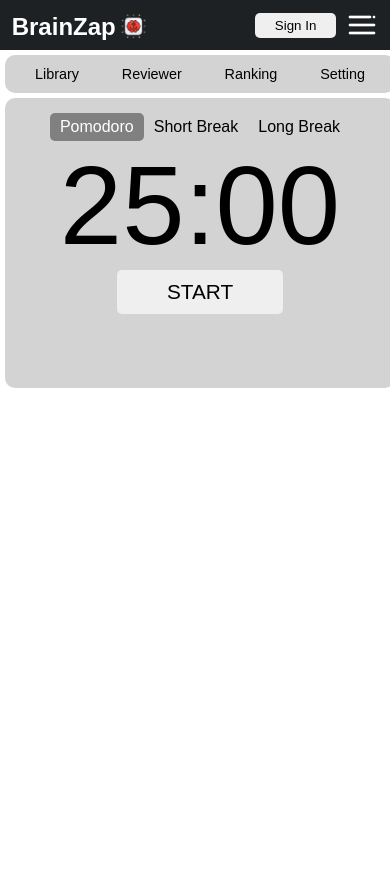
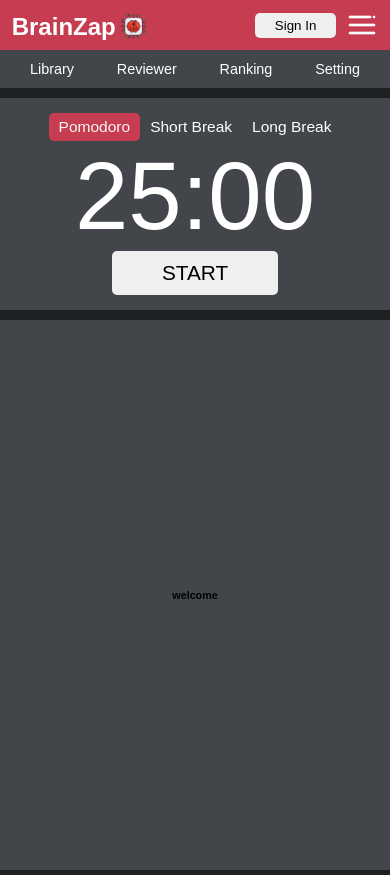
Before and after one commit to jomlx/BrainZap, a React (Vite) app in the folder react-app/: page / in a window 390 px wide. Before the commit the page ends 844 px from the top, so only its background shows below. Built offline with nearby package versions, Linux system fonts and the light colour scheme.

Commit message:
Fix Layout

```diff
--- /dev/null
+++ b/react-app/src/App.css
@@ -0,0 +1,100 @@
+* {
+    margin: 0;
+    padding: 0;
+    font-family: 'Poppins', sans-serif;
+    box-sizing: border-box;
+}
+
+button {
+    padding: 5px 20px;
+    border-radius: 5px;
+    border: none;
+}
+
+button:focus {
+    outline: none;
+}
+
+body {
+    width: 100%;
+    background-color: #1e2124;
+    min-height: 100vh;
+    display: flex;
+    flex-direction: column;
+}
+
+main {
+  width: 100%;
+  display: flex;
+  flex-direction: row;
+  justify-content: center;
+  gap: 10px;
+}
+
+/* Sidebar (left column) */
+.left {
+  display: flex;
+  flex-direction: column;
+  width: 400px;
+  margin-left: 20px;
+}
+
+/* Right content (Library) */
+.right {
+  flex: 1;
+  max-width: 700px;
+  margin-right: 20px;
+  display: flex;
+  justify-content: center;
+  align-items: center;
+}
+
+@media screen and (max-width: 900px) {
+  main {
+    width: 100%;
+    display: flex;
+    flex-direction: column;
+    justify-content: center;
+    align-items: center;
+    gap: 0;
+  }
+
+  .left {
+    width: 100%;
+    margin: 0;
+    display: flex;
+    flex-direction: column;
+
+  }
+
+  .right {
+    width: 100%;
+    margin: 0;
+    max-width: 700px;
+    display: flex;
+  }
+}
+
+@media screen and (max-width: 480px) {
+  main {
+    width: 100%;
+    display: flex;
+    flex-direction: column;
+    align-items: center;
+  }
+
+  .left {
+    width: 100%;
+    margin: 0;
+    display: flex;
+    flex-direction: column;
+
+  }
+
+  .right {
+    width: 100%;
+    margin: 0;
+    max-width: 700px;
+    display: flex;
+  }
+}
--- a/react-app/src/App.jsx
+++ b/react-app/src/App.jsx
@@ -1,16 +1,24 @@
-
+import './App.css'
 import Alert from "./components/Alert";
 import Header from "./components/Header";
 import Library from "./components/Library";
 import Navbar from "./components/Navbar";
 import Timer from "./components/Timer";
+import Main from './layout/Main';
 
 function App() {
   return(
     <>
       <Header/>
-      <Navbar/>
-      <Timer/>
+      <main>
+        <div className="left">
+          <Navbar />
+          <Timer />
+        </div>
+        <div className="right">
+          <Library />
+        </div>
+      </main>
     </>
   );
 }
--- a/react-app/src/components/Header.jsx
+++ b/react-app/src/components/Header.jsx
@@ -6,7 +6,6 @@
 function Header() {
     // control the sidebar visibilitiy
     const [isSlidebarOpen, setIsSlidebarOpen] = useState(false);
-
     // for toggle the burger-menu/menuBtn icon
     const isShow = () => {
         const sidebar = document.querySelector('.sidebar');
--- a/react-app/src/components/Timer.jsx
+++ b/react-app/src/components/Timer.jsx
@@ -24,7 +24,7 @@
             timer = setTimeout(() => setTime(time - 1), 1000);
         } else if (time === 0) {
             audioRef.current.play(); // Alarm play when time's up
-            handleLoop(); // For loop function
+            handleLoop(); // Call the loop function
             //setIsRunning(false);
         }
 
@@ -53,7 +53,8 @@
             setSelectedTime('longBreak');
             setLoopCount(0);
         }
-        alert("Congratulations! you finish pomorodo!");
+
+
     }
 
     // Handle start function
--- /dev/null
+++ b/react-app/src/layout/Main.jsx
@@ -0,0 +1,24 @@
+import './main.css'
+
+import Library from "../components/Library";
+import Navbar from "../components/Navbar";
+import Timer from "../components/Timer";
+
+const Main =() =>  {
+    return (
+        <div className='layout'>
+            <header>
+                <Header />
+            </header>
+            <div className="left-part">
+                <Navbar/>
+                <Timer/>
+            </div>
+            <div className="main">
+                <Library/>
+            </div>
+        </div>
+    );
+}
+
+export default Main
--- /dev/null
+++ b/react-app/src/layout/main.css
@@ -0,0 +1,33 @@
+/* Styles for the layout */
+.layout {
+    display: grid;
+    grid-template-rows: auto 1fr; /* Header takes up the auto height and the rest is flexible */
+    grid-template-columns: 250px 1fr; /* Sidebar (navbar + timer) on the left, library on the right */
+    grid-template-areas:
+      "header header"
+      "sidebar main";
+    height: 100vh; /* Full height of the viewport */
+  }
+
+  header {
+    grid-area: header;
+    background-color: #f4f4f4; /* Just a sample background */
+    padding: 20px;
+  }
+
+  .left-part {
+    grid-area: sidebar;
+    display: flex;
+    flex-direction: column;
+    gap: 20px;
+    background-color: #e2e2e2; /* Sample background for the sidebar */
+    padding: 20px;
+  }
+
+  .main {
+    grid-area: main;
+    background-color: #fff;
+    padding: 20px;
+  }
+
+  /* Add any further styling to your components here */
--- a/react-app/src/styles/header.css
+++ b/react-app/src/styles/header.css
@@ -1,16 +1,9 @@
-* {
-    margin: 0;
-    padding: 0;
-    font-family: 'poppins', sans-serif;
-    box-sizing: border-box;
-}
-
 /* header styling also applies in sidebar styling */
 .header {
     width: 100%;
     height: 50px; /* fixed height*/
-    background-color: #1e2124;
-    padding: 5px 10%;
+    background-color: #C63C51;
+    padding: 5px 9.7%;
     margin-bottom: 5px;
 }
 
@@ -73,7 +66,7 @@
     font-size: 1rem;
 }
 
-@media (min-width: 800px) {
+@media (min-width: 900px) {
 
     .sidebar {
         right: -35% !important;
@@ -85,10 +78,9 @@
 
 }
 
-@media (max-width: 800px) {
+@media (max-width: 900px) {
     .header {
         width: 100%;
-        background-color: #1e2124;
         padding: 5px 3%;
     }
 
@@ -118,14 +110,8 @@
 
 }
 
-
-/* this may apply to all css style*/
-button {
-    padding: 5px 20px;
-    border-radius: 5px;
-    border: none;
+@media (max-width: 550px) {
+    .header {
+        margin: 0;
+    }
 }
-
-button:focus {
-    outline: none;
-}
--- a/react-app/src/styles/library.css
+++ b/react-app/src/styles/library.css
@@ -1,17 +1,39 @@
 .library-container {
     width: 100%;
-    display: flex;
-    justify-content: center;
-    margin: 10px 0;
+    margin: 5px;
 }
 
 .library-card {
     width: 100%;
     height: 100%;
-    max-width: 1090px;
+    max-width: 700px;
     min-height: 550px;
-    background-color: lightgrey;
+    background-color: #424549;
     display: flex;
     justify-content: center;
+    align-items: center;
     border-radius: 10px;
 }
+
+@media  screen and (max-width: 900px) {
+  .library-container {
+    width: 100%;
+    margin: 5px 0;
+  }
+  .library-card {
+    width: 100%;
+
+  }
+}
+
+@media screen and (max-width: 550px) {
+  .library-container {
+    width: 100%;
+    margin: 5px 0;
+  }
+  .library-card {
+    width: 100%;
+    border-radius: 0px;
+
+  }
+}
--- a/react-app/src/styles/navbar.css
+++ b/react-app/src/styles/navbar.css
@@ -1,7 +1,7 @@
 .navbar {
     width: 100%;
     max-width: 400px;
-    background-color: lightgrey;
+    background-color: #424549;
     padding: 10px 30px;
     border-radius: 10px;
     margin: 5px;
@@ -15,12 +15,36 @@
 
 .navbar-menu a {
     text-decoration: none;
-    color: black;
+    color: white;
     font-size: .9rem;
 }
 
 
 /* for smaller screen */
-@media (max-width: 800px) {
+@media screen and (max-width: 900px) {
+    .navbar {
+        width: 100%;
+        height: auto;
+        max-width: 700px;
+        margin: 5px auto;
+    }
 
+    .navbar-menu {
+        width: 100%;
+    }
 }
+
+@media screen and (max-width: 550px) {
+    .navbar {
+        width: 100%;
+        height: auto;
+        max-width: 700px;
+        border-radius: 0px;
+        margin: 0;
+        margin-bottom: 5px;
+    }
+
+    .navbar-menu {
+        width: 100%;
+    }
+}
--- a/react-app/src/styles/timer.css
+++ b/react-app/src/styles/timer.css
@@ -1,9 +1,10 @@
 .timer-container {
+    flex: 1;
     width: 100%;
     height: 100vh;
     max-width: 400px;
     max-height: 290px;
-    background-color: lightgrey;
+    background-color: #424549;
     border-radius: 10px;
     margin: 5px;
     display: flex;
@@ -22,11 +23,13 @@
 .timer h1 {
     font-size: 7rem;
     font-weight: 400;
+    color: white;
 }
 
 .timer-menu li button {
     font-size: 1rem;
     padding: 5px 10px;
+    color: white;
     background-color: transparent;
 }
 
@@ -35,8 +38,8 @@
 }
 
 .timer-menu li button.active {
-    background-color: grey;
-    color: white;
+    background-color: #C63C51;
+    color: #FAF7F0;
 }
 
 
@@ -48,6 +51,46 @@
 
 .start-button:hover {
     outline: none;
-    background-color: grey;
-    color: white;
+    background-color: #AA4A44;
+    color: #FAF7F0;
 }
+
+/*For different colors*/
+.red {
+    background-color: #C63C51;
+}
+
+.green {
+    background-color: #50C878;
+}
+
+.blue {
+    background-color: #6CB4EE;
+}
+
+@media screen and (max-width: 900px) {
+    .timer-container {
+        width: 100%;
+        max-width: 700px;
+        height: auto;
+        margin: 5px auto;
+    }
+}
+
+@media screen and (max-width: 550px) {
+    .timer-container {
+        width: 100%;
+        max-width: 700px;
+        height: auto;
+        margin: 5px auto;
+        border-radius: 0px;
+    }
+
+    .timer-menu li button {
+        font-size: 0.97rem;
+    }
+
+    .timer h1 {
+        font-size: 6rem;
+    }
+}
```
